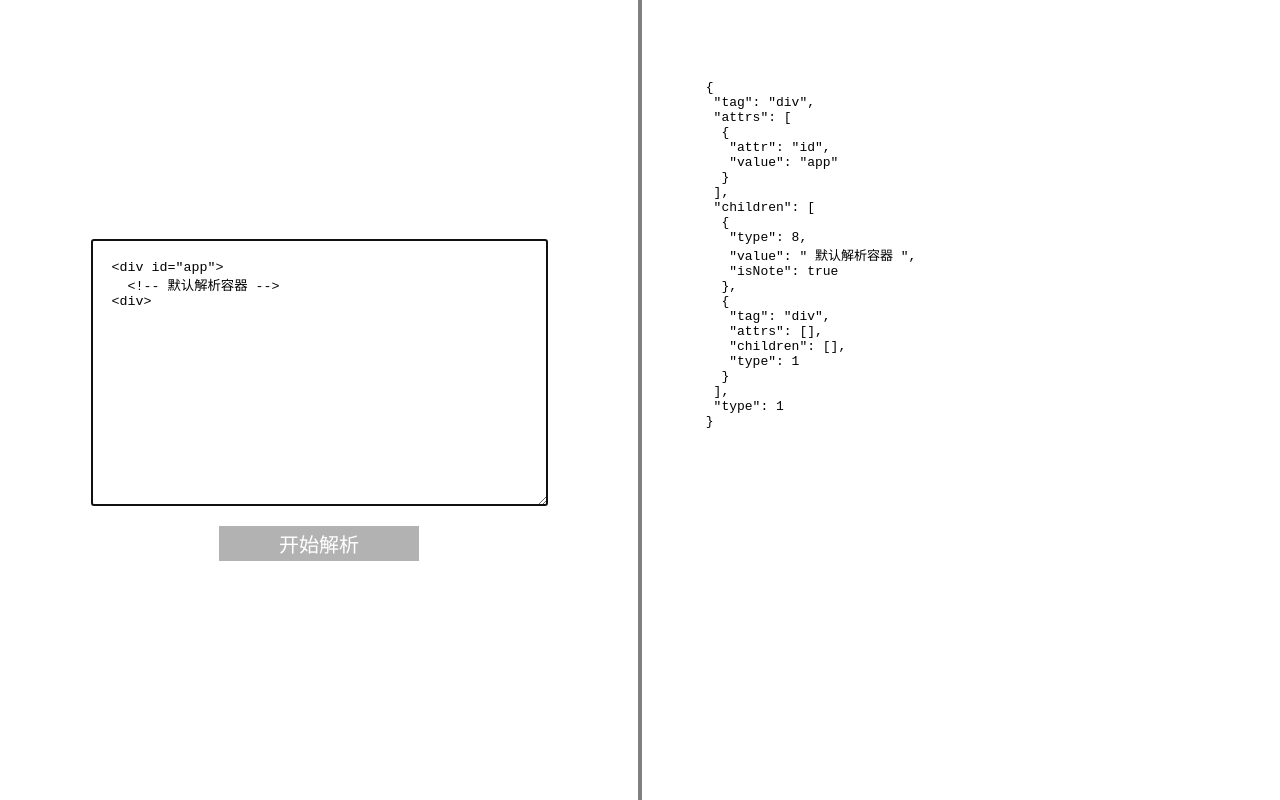
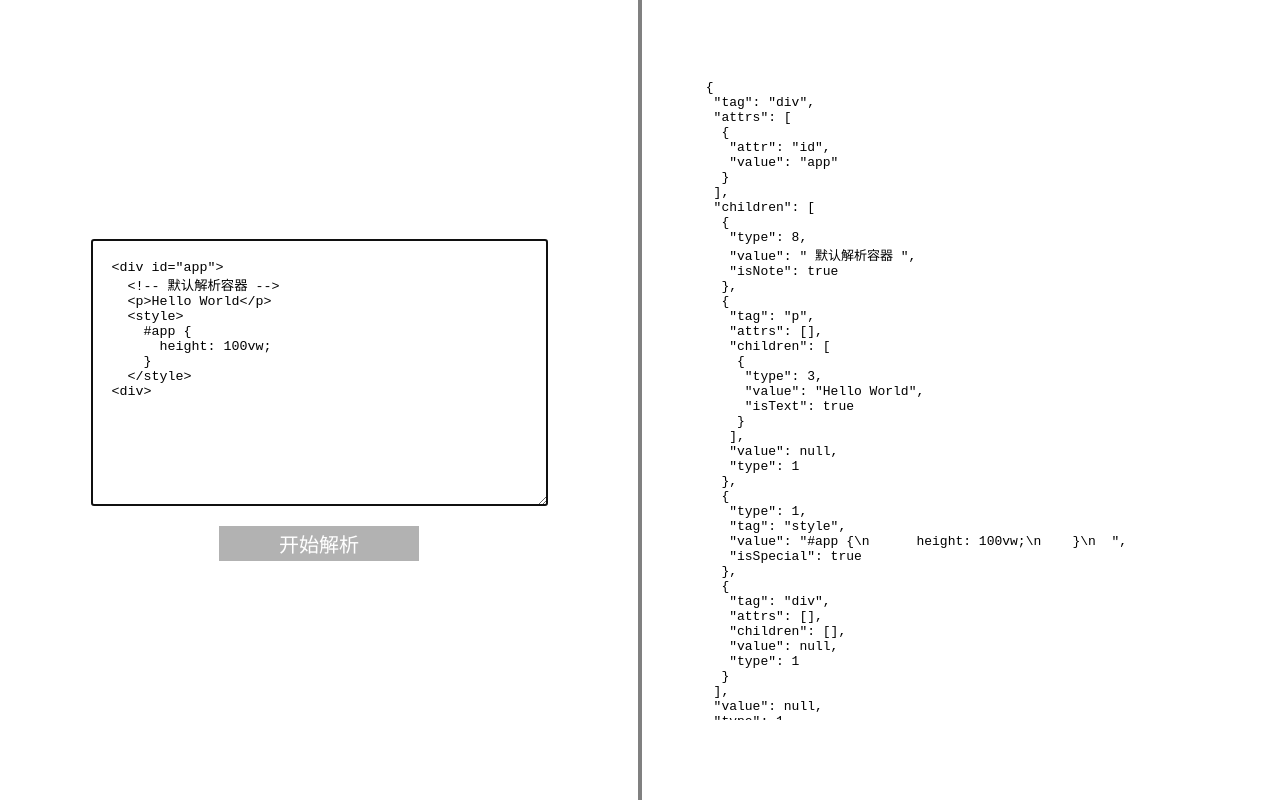
Before and after one commit to loo41/HTMLtoAST, a website: page docs/index.html in a window 1280 px wide. Drawn offline with Linux system fonts and the light colour scheme.

Commit message:
update ast

```diff
--- a/docs/HTMLtoAST.js
+++ b/docs/HTMLtoAST.js
@@ -33,8 +33,9 @@ var AST = /** @class */ (function () {
         var tagName = '([a-zA-Z_][\\w\\-\\.]*)';
         var startTag = new RegExp("^<(" + tagName + ")");
         var startTagClose = new RegExp('^\\s*(\/?)>'); // 结束匹配
-        var attribute = /^\s*([^'"<>\/=]+)(?:\s*(=)\s*(?:"([^"]*)"|'([^']*)'))/; // 属性匹配
+        var attribute = /^\s*([^'"<>\/=]+)(?:\s*(=)?\s*(?:"([^"]*)"|'([^']*)'))?/; // 属性匹配
         var endTag = new RegExp("^</" + tagName + "\\s*>");
+        var specialLabel = ['style', 'script']; // 特殊标签
         while (html) {
             // 注释 <!---->
             if (note.test(html)) {
@@ -57,15 +58,30 @@ var AST = /** @class */ (function () {
             if (startTag_1) {
                 var flag = startTag_1.flag, tag = startTag_1.tag;
                 var attrs = [];
+                while (startTag_1.attrs.length) {
+                    var attr = startTag_1.attrs.shift();
+                    attrs.push({
+                        attr: attr[1],
+                        value: attr[3] || null
+                    });
+                }
+                var index = void 0;
+                if (index = specialLabel.indexOf(tag) !== -1) {
+                    delLabel(index, startTag_1);
+                    continue;
+                }
                 if (!flag) {
-                    while (startTag_1.attrs.length) {
-                        var attr = startTag_1.attrs.shift();
-                        attrs.push({
-                            attr: attr[1],
-                            value: attr[3]
-                        });
-                    }
                     startNode(tag, attrs, flag);
+                }
+                else {
+                    AstStack['children'].push({
+                        type: 1,
+                        tag: tag,
+                        attrs: attrs,
+                        value: null,
+                        children: []
+                    });
+                    continue;
                 }
             }
             // 文本
@@ -86,6 +102,19 @@ var AST = /** @class */ (function () {
                 advance(end[0].length);
                 endNode();
             }
+        }
+        // 处理特殊标签
+        function delLabel(index, startTag) {
+            var tag = startTag.tag;
+            var special = new RegExp("</" + tag + "\\s*>");
+            var specialLabel = html.match(special) ? html.match(special) : error('没有结束标签');
+            AstStack['children'].push({
+                type: 1,
+                tag: tag,
+                value: html.substring(0, specialLabel['index']),
+                isSpecial: true,
+            });
+            advance(specialLabel['index'] + specialLabel[0].length);
         }
         function textNode(text) {
             AstStack['children'].push({
@@ -132,6 +161,7 @@ var AST = /** @class */ (function () {
                 tag: tagName,
                 attrs: attrs,
                 children: [],
+                value: null,
                 type: 1
             };
         }
--- a/docs/index.html
+++ b/docs/index.html
@@ -95,6 +95,12 @@
       const Input = getLess('#text-input')
       Input.value = `<div id="app">
   <!-- 默认解析容器 -->
+  <p>Hello World</p>
+  <style>
+    #app {
+      height: 100vw;
+    }
+  </style>
 <div>`
     }
     function getValue () {
```
Also changed, not shown: HTMLtoAST.ts (+38 -8 lines).
